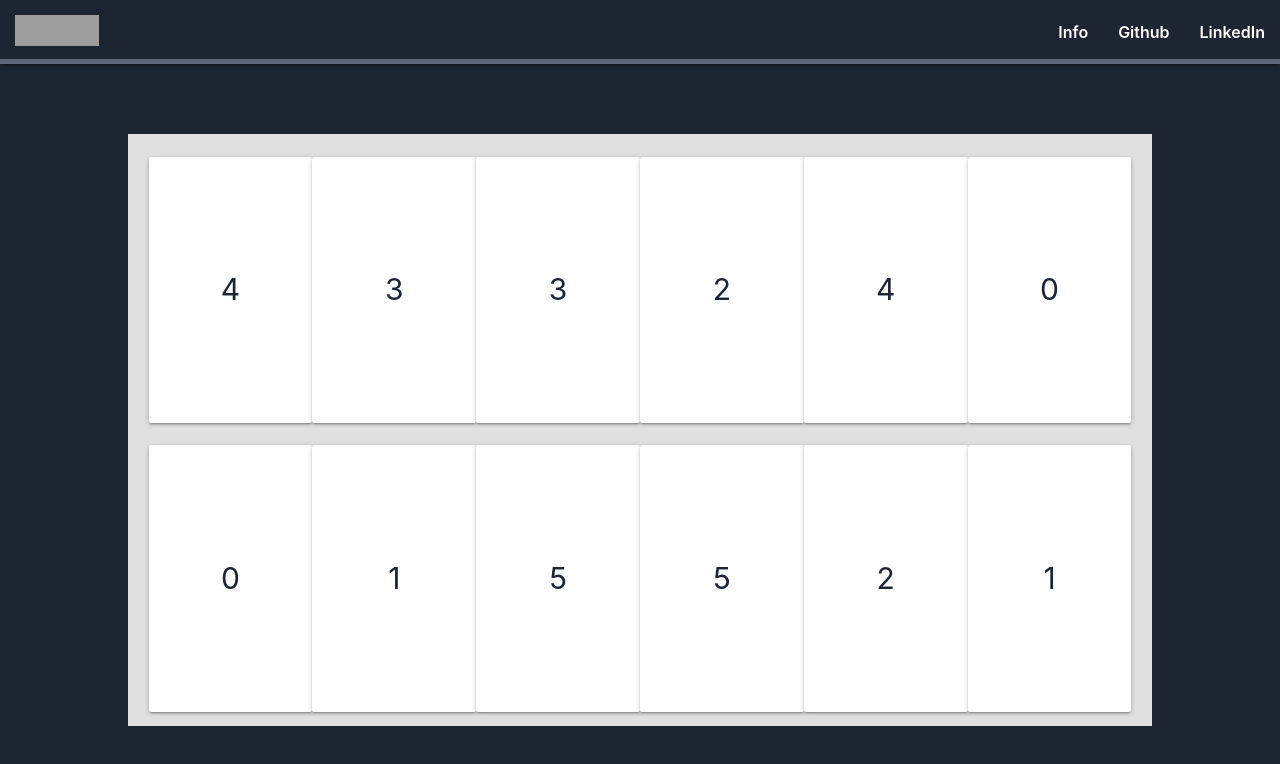
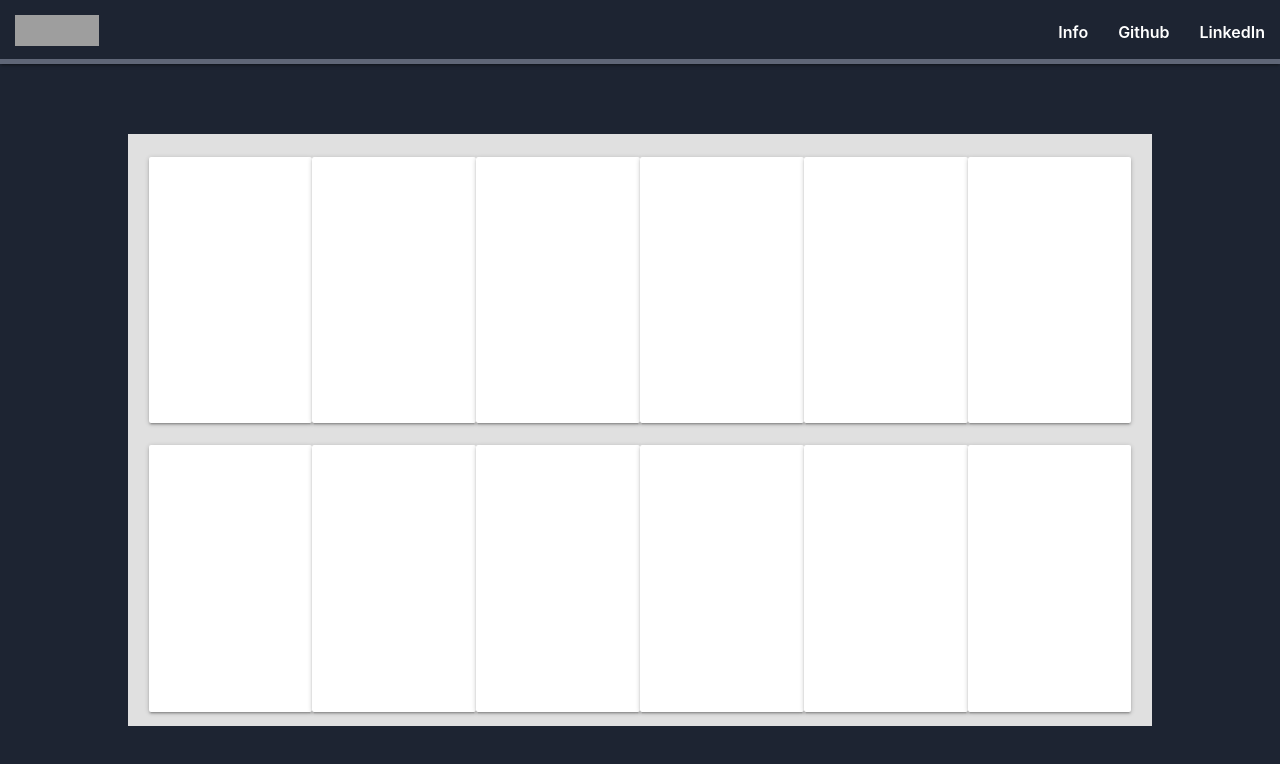
Before and after one commit to bjjeong/CardMatch, a React (Create React App) app: page / in a window 1280 px wide. Shown: the top 764 px of the page. Built offline with nearby package versions, Linux system fonts and the light colour scheme; grey boxes are pictures that could not be loaded.

Commit message:
Be able to hide the value on click

```diff
--- a/src/components/board/card.jsx
+++ b/src/components/board/card.jsx
@@ -19,7 +19,7 @@ class Card extends Component {
 
     return (
       <li className={"card"} onClick={() => this.flipCard(card.id)}>
-        <div className={`card-value ${this.state.clicked ? 'up' : ''}`}>
+        <div className={`card-value ${this.state.clicked ? 'up' : 'down'}`}>
           {card.value}
         </div>
       </li>
--- a/src/stylesheets/board.scss
+++ b/src/stylesheets/board.scss
@@ -28,17 +28,21 @@
   width: 16%;
   height: 50%;
 
+  .up {
+    background-color: rgb(255, 200, 0);
+    font-size: 30px;
+  }
+
+  .down {
+    font-size: 0;
+  }
+
   .card-value {
     display: flex;
     height: 100%;
     justify-content: center;
     align-content: center;
     align-items: center;
-    font-size: 30px;
     color: #1d2432;
   }
 }
-
-.up {
-  background-color: rgb(255, 200, 0);
-}
```
